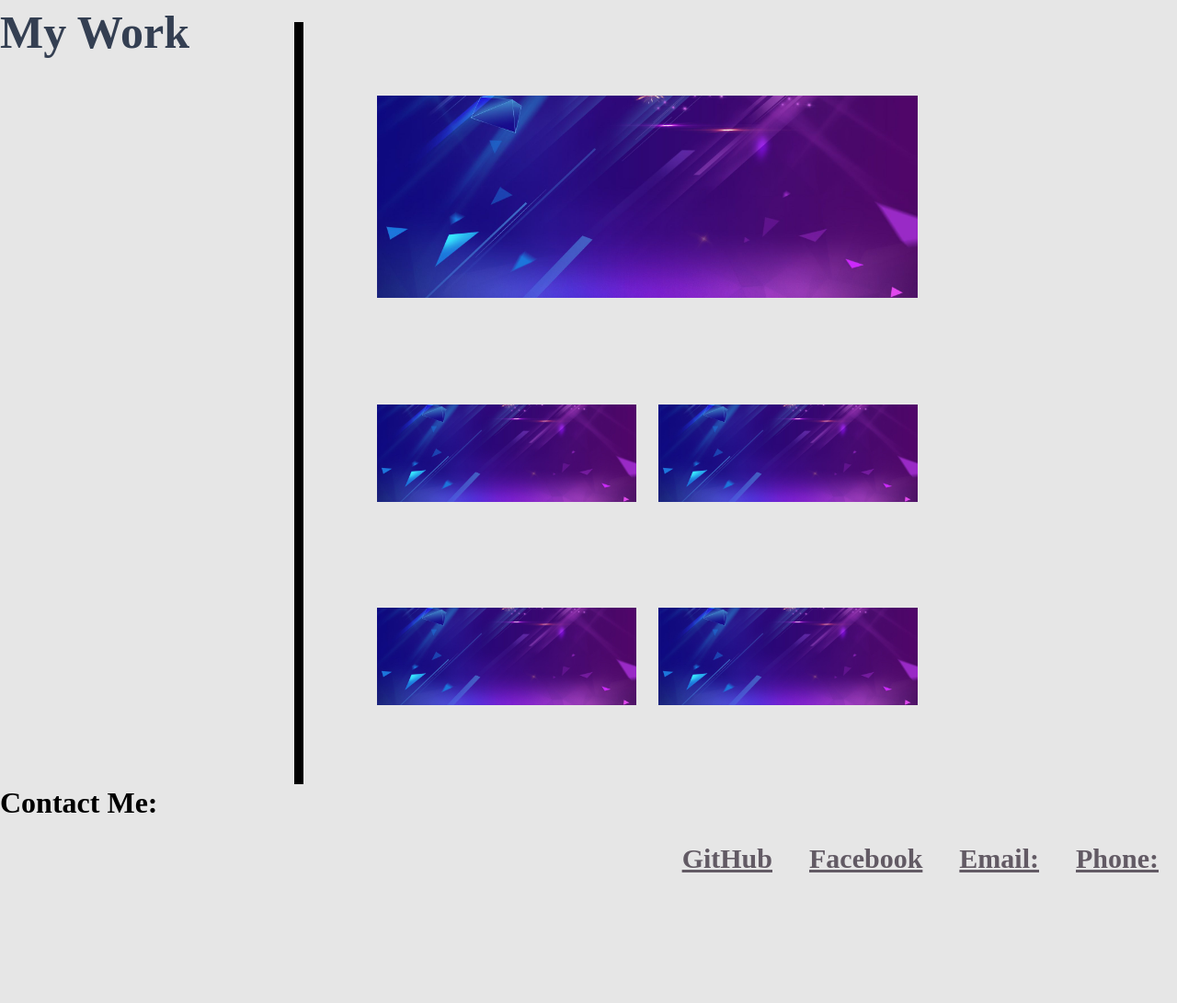
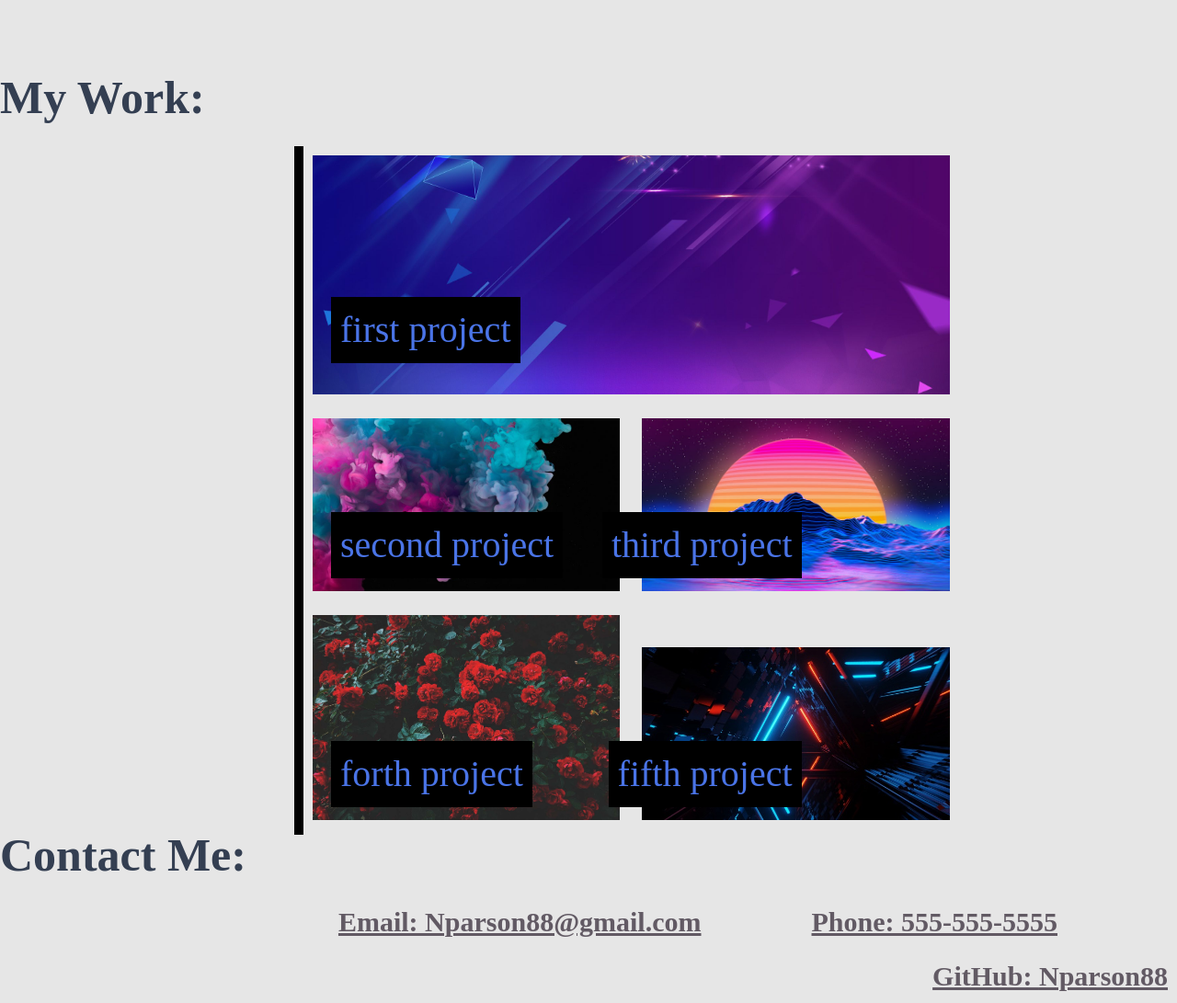
Before and after one commit to Nparson88/Portfolio, a plain HTML site: page Develop/index.html in a window 1280 px wide. Shown: the part 851-1942 px from the top of the page at 92% size. Before the commit the page ends 1824 px from the top, so only its background shows below. Drawn offline with Linux system fonts and the light colour scheme.

Commit message:
2nd commit

```diff
--- a/Develop/assets/css/style.css
+++ b/Develop/assets/css/style.css
@@ -88,8 +88,9 @@ main {
   max-width: 100%;
   margin-left: 0px;
 }
+
 section{
-
+  display: inline-block;
   margin: 50px;
   padding: 20px;
 }
@@ -101,10 +102,14 @@ section{
   width: 100%;
 }
 main h1{
-  float: left;
-  display: flex;
   font-size: 50px;
   color:#343f52;
+}
+footer h1{
+  position: relative;
+  font-size: 50px;
+  color:#343f52;
+  bottom: 10px;
 }
 
 p{
@@ -112,6 +117,7 @@ p{
   flex-wrap: wrap;
   position: relative;
   font-size: 30px;
+float: right;
   color:#343f52;
 }
 aside{
@@ -120,15 +126,30 @@ aside{
   float: right;
   max-width: 75%;
 }
-.topImg{
+.top-image{
   max-width:75%;
   max-height: 75%;
 }
- section img{
+.middle-image{
    display: inline-block;
   max-width: 37.3%;
   max-height: 50%;
   padding: 10px;
+}
+.bottom-image{
+  display: inline-block;
+ max-width: 37.3%;
+ max-height: 50%;
+ padding: 10px;
+}
+.top-image:hover{
+    opacity: .5;
+  }
+.middle-image:hover{
+  opacity: .5;
+}
+.bottom-image:hover{
+  opacity: .5;
 }
 
 footer ul li{
@@ -142,7 +163,9 @@ footer ul li{
   float: right;
   justify-content: space-between;
   margin: 10px;
-  padding: 10px;
+  padding-left: 100px;
+  text-align: center;
+
 }
 .subtitle {
   position: relative;
@@ -157,3 +180,60 @@ footer ul li{
     background-color:black;
     padding: 20px;
 }
+.top {
+  position: relative;
+  color: #4a74e7;
+}
+
+.top-image{
+  padding: 10px;
+}
+.top-image-text{
+    position: absolute;
+    bottom: 50px;
+    left: 30px;
+    font-size: 40px;
+    background-color:black;
+    padding: 10px;
+}
+.middle {
+  position: relative;
+  color: #4a74e7;
+}
+
+.middle-left-text{
+    position: absolute;
+    bottom: 30px;
+    left: 30px;
+    font-size: 40px;
+    background-color:black;
+    padding: 10px;
+}
+.middle-right-text{
+    position: absolute;
+    bottom: 30px;
+    right: 43%;
+    font-size: 40px;
+    background-color:black;
+    padding: 10px;
+}
+.bottom{
+  position: relative;
+  color: #4a74e7;
+}
+.bottom-left-text{
+  position: absolute;
+  bottom: 30px;
+  left: 30px;
+  font-size: 40px;
+  background-color:black;
+  padding: 10px;
+}
+.bottom-right-text{
+  position: absolute;
+  bottom: 30px;
+  right: 43%;
+  font-size: 40px;
+  background-color:black;
+  padding: 10px;
+}
--- a/Develop/index.html
+++ b/Develop/index.html
@@ -26,9 +26,9 @@
   <div class = "subtitle-text">Welcome back!<div>
   </header>
    <main>
-     <h1>About me</h1>
+     <h1 id="aboutMe">About me:</h1>
      <br>
-     <section id="aboutMe">
+     <section >
        <p>
         Lorem ipsum dolor sit amet, consectetur adipiscing elit, sed do eiusmod tempor incididunt ut labore et dolore magna aliqua. Vestibulum rhoncus est pellentesque elit ullamcorper dignissim cras tincidunt lobortis. Risus in hendrerit gravida rutrum quisque non tellus orci ac. Sit amet venenatis urna cursus eget nunc scelerisque.
        </p>
@@ -36,28 +36,34 @@
         Quis varius quam quisque id diam vel quam elementum. Interdum velit laoreet id donec ultrices tincidunt arcu. Luctus accumsan tortor posuere ac ut consequat semper viverra. Ipsum suspendisse ultrices gravida dictum fusce ut placerat orci. At varius vel pharetra vel turpis nunc eget lorem dolor. Magna fermentum iaculis eu non diam phasellus vestibulum. Elit sed vulputate mi sit amet mauris commodo quis imperdiet.
        </p>
      </section>
-     <h1>My Work</h1>
+     <h1 id="myWork">My Work:</h1>
 <br>
 <aside>
-      <section id="myWork">
-        <img src="assets/images/bannerimg.jpg" class="topImg" alt="">
-      </section>
-      <section>
-        <img src="assets/images/bannerimg.jpg" alt="">
-        <img src="assets/images/bannerimg.jpg" alt="">
-      </section>
-       <section>
-        <img src="assets/images/bannerimg.jpg" alt="">
-        <img src="assets/images/bannerimg.jpg" alt="">
-      </section>
+      <div class="top">
+        <img src="assets/images/bannerimg.jpg" class="top-image" alt="">
+        <div class="top-image-text">first project</div>
+      </div>
+      <div class="middle" >
+        <img src="assets/images/surface-pro-6-wallpaper-original-hq-1024x576.jpg" class="middle-image" alt="">
+        <div class="middle-left-text">second project</div>
+        <img src="assets/images/outrun-vaporwave-hd-wallpaper.jpg" class="middle-image" alt="">
+        <div class="middle-right-text">third project</div>
+      </div>
+        <div class = "bottom">
+        <img src="assets/images/Roses-iPhone-Wallpaper-Collection.jpg" class="bottom-image" alt="">
+        <div class="bottom-left-text">forth project</div>
+        <img src="assets/images/cool-geometric-triangular-figure-neon-laser-light-great-backgrounds-wallpapers_181624-9331.jpg" class="bottom-image" alt="">
+        <div class="bottom-right-text"> fifth project</div>
+      </div>
+
 </aside>
   </main>
-     <footer id="contactMe">
-      <h1>Contact Me:</h1>
+     <footer>
+      <h1 id="contactMe">Contact Me:</h1>
        <ul>
-         <li>Phone:</li>
-         <li>Email:</li>
-         <li>Facebook</li>
-         <li>GitHub</li>
+         <li> </li>
+         <li>Phone: 555-555-5555</li>
+         <li>Email: Nparson88@gmail.com</li>
+         <li>GitHub: <a href="#https://github.com/Nparson88"></a> Nparson88</li>
        </ul>
       </footer>
```
Also changed, not shown: Develop/assets/images/Roses-iPhone-Wallpaper-Collection.jpg (added), Develop/assets/images/cool-geometric-triangular-figure-neon-laser-light-great-backgrounds-wallpapers_181624-9331.jpg (added), Develop/assets/images/outrun-vaporwave-hd-wallpaper.jpg (added), Develop/assets/images/skamath-HD-Wallpapers1.jpg (added).
